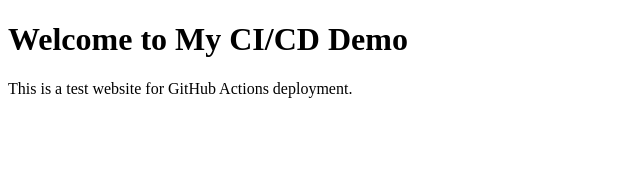
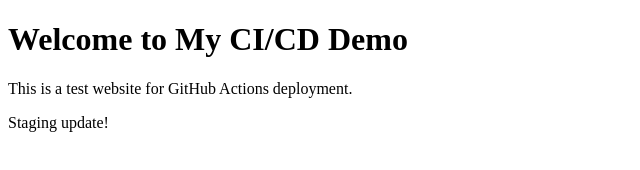
Before and after one commit to priyankasjs/my-cicd-demo, a plain HTML site: page index.html in a window 1280 px wide. Shown: the whole page, without its empty margins (0-640 px from the left). Drawn offline with Linux system fonts and the light colour scheme.

Commit message:
Add staging update message to index.html
Added a staging update message to the body.

```diff
--- a/index.html
+++ b/index.html
@@ -6,5 +6,7 @@
 <body>
     <h1>Welcome to My CI/CD Demo</h1>
     <p>This is a test website for GitHub Actions deployment.</p>
+    <p>Staging update!</p>
+
 </body>
 </html>
```
